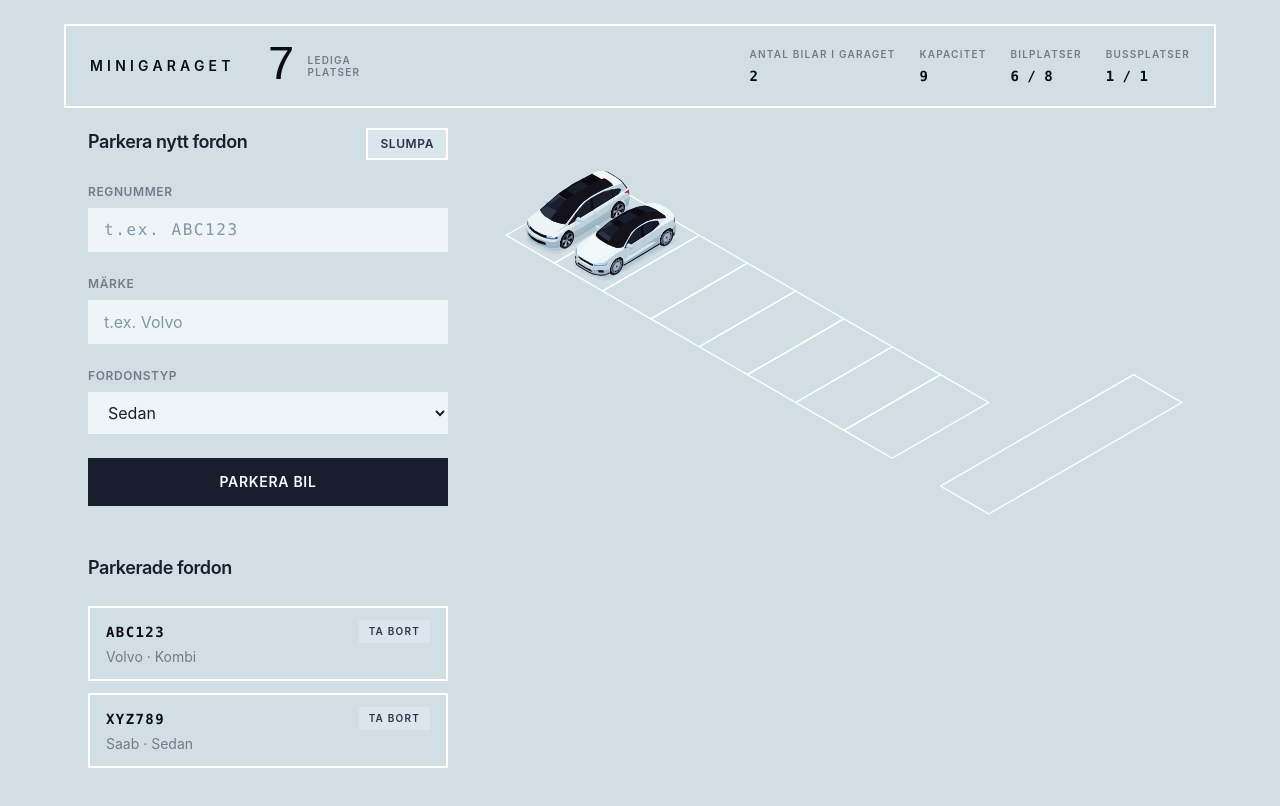
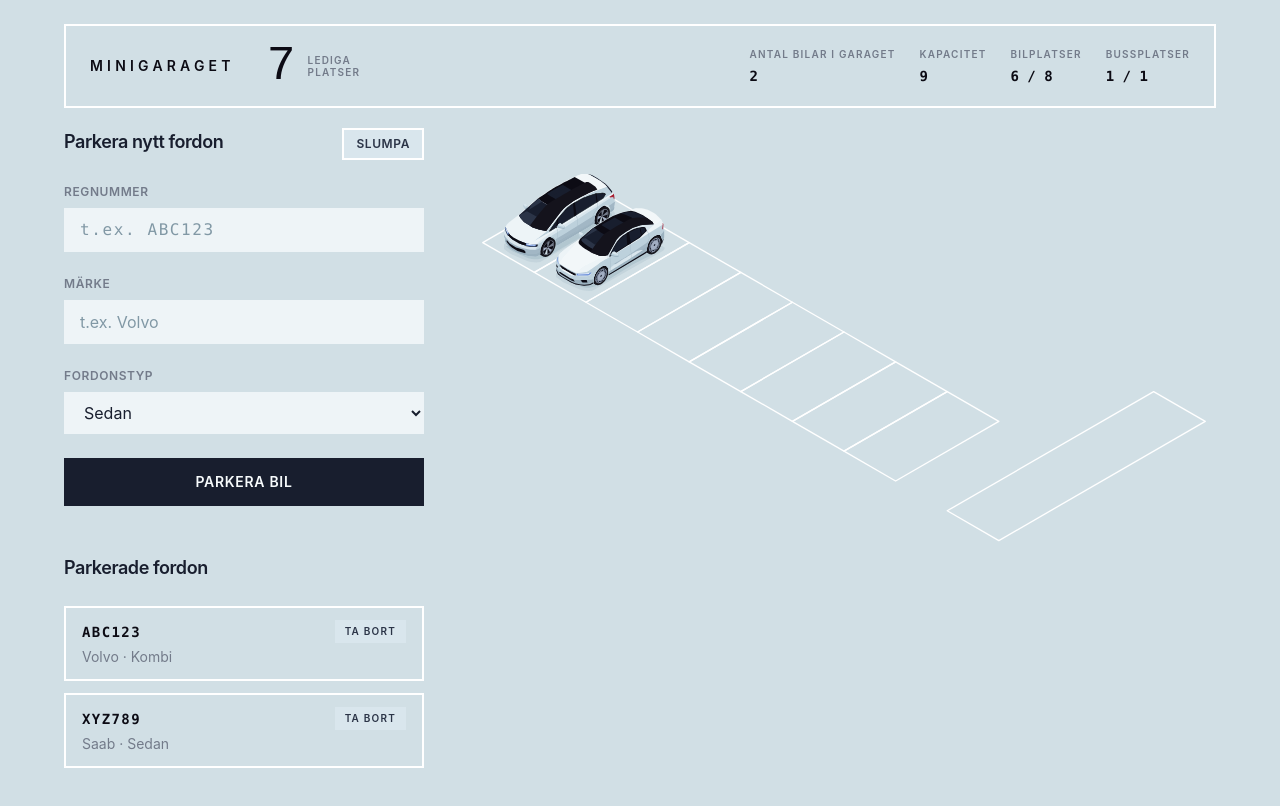
Before and after one commit to laszloprekop/fe-09-minigarage, a React (Vite) app: page / in a window 1280 px wide. Shown: the top 806 px of the page. Built offline with nearby package versions, Linux system fonts and the light colour scheme; a web font is replaced by a local one.

Commit message:
style(ui): align sidebar with the header edge, lighten the counter face

```diff
--- a/src/App.tsx
+++ b/src/App.tsx
@@ -121,8 +121,8 @@ export default function App() {
         </div>
       </div>
 
-      <main className="mx-auto max-w-6xl px-6 pb-20">
-        <div className="flex flex-col gap-12 lg:flex-row lg:items-start">
+      <main className="px-6 pb-20">
+        <div className="mx-auto flex max-w-6xl flex-col gap-12 lg:flex-row lg:items-start">
           <aside className="w-full space-y-12 lg:w-90 lg:shrink-0">
             <ParkingForm
               regNumber={regNumber}
--- a/src/components/GarageHeader.tsx
+++ b/src/components/GarageHeader.tsx
@@ -34,7 +34,7 @@ export function GarageHeader({ plan, parked, free }: Props) {
       <div className="flex shrink-0 items-center gap-3">
         <span
           className="font-counter text-5xl leading-none text-ink-950"
-          style={{ fontVariationSettings: "'BLED' 0, 'SCAN' 60" }}
+          style={{ fontVariationSettings: "'BLED' 0, 'SCAN' 25" }}
         >
           {free.length}
         </span>
```
